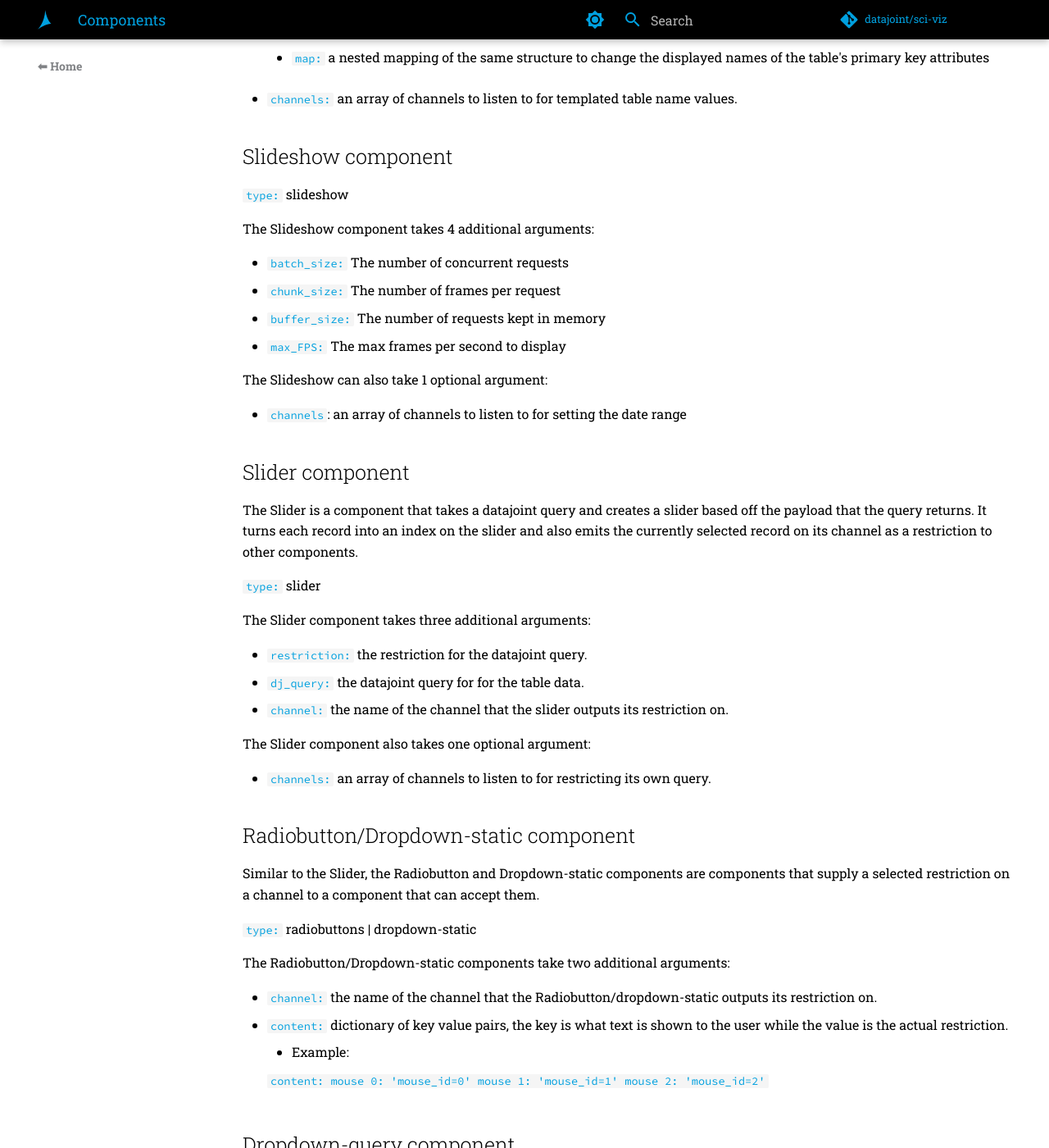
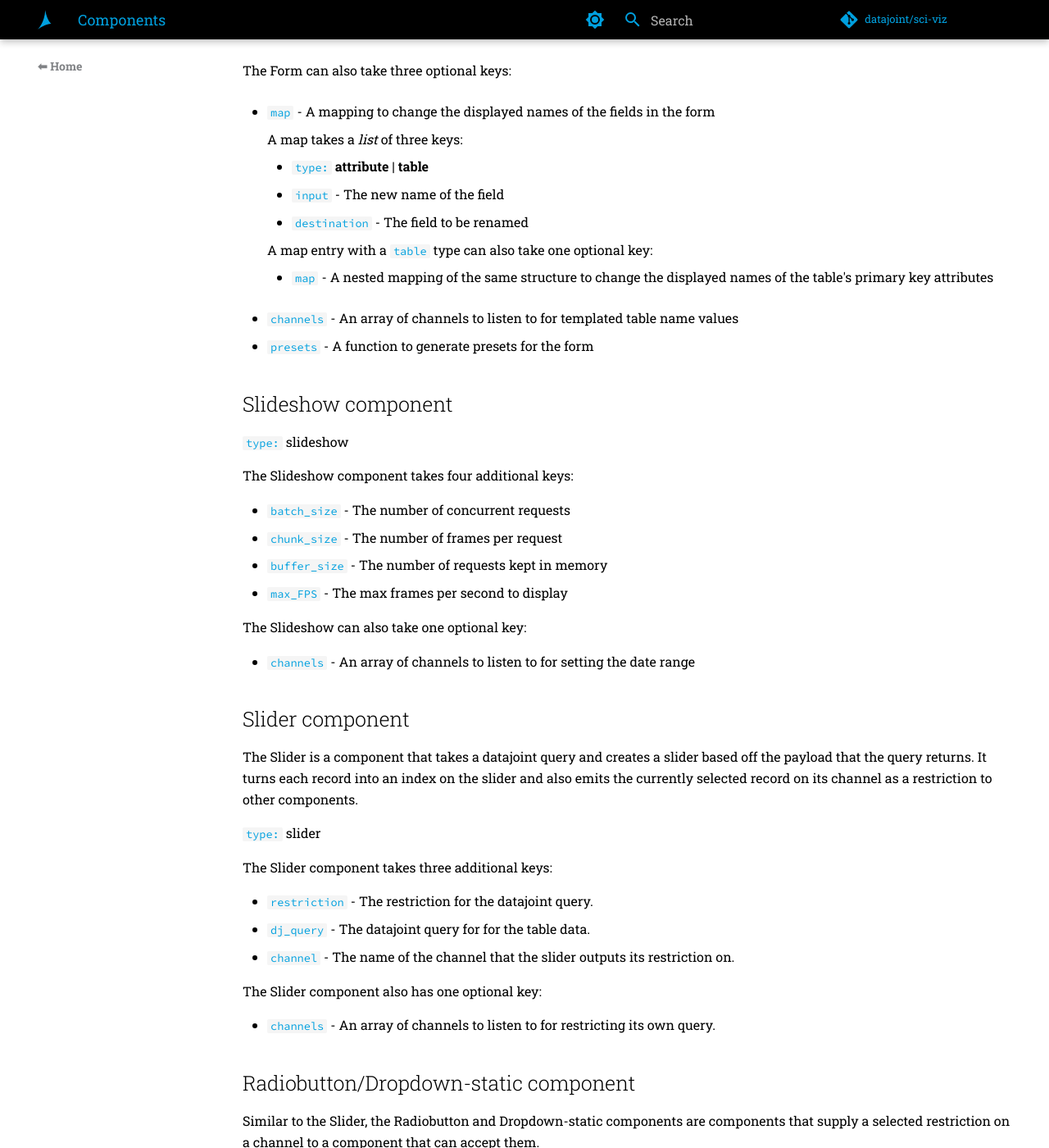
Before and after one commit to datajoint/sci-viz, an MkDocs documentation site: the page built from docs/src/concepts/components.md, in a window 1280 px wide and 1400 px high, scrolled down 2957 px. Shown: the whole window at 82% size. Built offline with MkDocs 1.6.1 and Material for MkDocs 9.7.7, drawn with Linux system fonts in a browser that asks for light colours; comment, search, counter and statistics services are not loaded; the version menu is left out; some of the changed text lies outside the part shown.

Commit message:
clean up docs

````diff
--- a/docs/src/concepts/components.md
+++ b/docs/src/concepts/components.md
@@ -1,23 +1,30 @@
 # Components
 
-All components need minimally these fields:
+All component objects consist of these six keys:
 
-- `type:` indicates the type of component you are trying to generate
-- `route:` the backend route for the rest api query, must start with a `/`
+- `type` - The type of component to generate
+- `route` - The backend route for the rest api query, must start with a `/`
   - Note: the markdown component does not require a route
-- `x:` x position on the grid starting at 0
-- `y:` y position on the grid starting at 0
-- `height:` the amount of grid squares tall a component can be, minimum 1
-- `width:` the amount of grid square wide a compoentnt can be, minimum 1
+- `x` - The x position on the grid starting at 0
+- `y` - The y position on the grid starting at 0
+- `height` - The amount of grid cells tall a component can be, minimum 1
+- `width` - The amount of grid cells wide a component can be, minimum 1
 
 ## Table component
 
 `type:` table
 
-The Table component takes a two additional fields:
+The Table component takes two additional keys:
 
-- `restriction:` the restriction for the datajoint query
-- `dj_query:` the datajoint query for for the table data
+- `restriction` - The restriction for the datajoint query
+- `dj_query` - The datajoint query for the table data
+
+The Table component also has four optional keys:
+
+- `link?` - The route of the hidden page to link selected rows to
+- `channel?` - The name of the component's channel
+- `channels?` - The list of channels to listen to
+- `page_size_default?` - The default page size in number of rows
 
 If setup correctly the component will render the result of the query in a table that supports paging, sorting, and filtering.
 
@@ -46,23 +53,27 @@ In the example we do a join of two tables and then do a projection where we crea
 
 `type:` markdown
 
-The Markdown component takes one additional field:
+The Markdown component takes one additional key:
 
 - `text: |`
-  - underneath the `|` operator you can place any markdown text block that you want.
+  - underneath the `|` operator you can place any markdown text block that you want
+
+The Markdown component also has one optional key:
+
+- `image_route?` - The route to the image to use as a background
 
 ## Plot component from stored Plotly JSON
 
 `type:` plot:plotly:stored_json
 
-The Plot component takes two additional arguments:
+The Plot component takes two additional keys:
 
-- `restriction:` the restriction for the datajoint query
-- `dj_query:` the datajoint query for for the table data.
+- `restriction` - The restriction for the datajoint query
+- `dj_query` - The datajoint query for for the table data
 
-The Plot component also takes one optional argument:
+The Plot component also has one optional key:
 
-- `channels:` an array of channels to listen to for additional restrictions from other components (slider, dropdown, ect.)
+- `channels` - An array of channels to listen to for additional restrictions from other components (slider, dropdown, ect.)
 
 Additionally for the plot to render properly the result of your query must be a single entry with one element that is a plotly JSON.
 An easy way to do this is to set the `fetch_args=[]` in your `dj_query` to be only the column that contains a plotly JSON and additionaly set your restriction to be the index of the plot you are looking for
@@ -71,10 +82,10 @@ An easy way to do this is to set the `fetch_args=[]` in your `dj_query` to be on
 
 `type:` metadata
 
-The Metadata component takes two additional arguments:
+The Metadata component takes two additional keys:
 
-- `restriction:` the restriction for the datajoint query
-- `dj_query:` the datajoint query for for the table data.
+- `restriction` - The restriction for the datajoint query
+- `dj_query` - The datajoint query for for the table data.
 
 Additionally the metadata component only takes a single row from a table as its input so the `dj_query` and `restriction` need to be properly set to produce a single record. This component is not very useful by itself but when combined with other components as part of a template in a `Dynamic grid` it can provide useful information on what the other components are showing.
 
@@ -82,10 +93,10 @@ Additionally the metadata component only takes a single row from a table as its
 
 `type:` file:image:attach
 
-The Image component takes two additional arguments:
+The Image component takes two additional keys:
 
-- `restriction:` the restriction for the datajoint query
-- `dj_query:` the datajoint query for for the table data.
+- `restriction` - The restriction for the datajoint query
+- `dj_query` - The datajoint query for for the table data.
 
 Additionally the image that you want to display needs to be stored as a datajoint [attach](https://docs.datajoint.org/python/definition/06.5-External-Data.html?highlight=attach) attribute type and your query should produce only one record with one column which is the column where the image is stored.
 
@@ -93,41 +104,42 @@ Additionally the image that you want to display needs to be stored as a datajoin
 
 `type:` form
 
-The Form component takes 1 additional argument:
+The Form component takes one additional key:
 
-- `tables:` the list of tables in "`schema.table`" format to insert into
+- `tables` - The list of tables in "`schema.table`" format to insert into
   - Table names can be templated, either fully or partially, using the `'{keyword}'` format. This keyword can then be assigned a value by an emitter component as a query parameter.
 
-The Form can also take 2 optional arguments:
+The Form can also take three optional keys:
 
-- `map:` a mapping to change the displayed names of the fields in the form
+- `map` - A mapping to change the displayed names of the fields in the form
 
-  A map takes a _list_ of 3 arguments:
+  A map takes a _list_ of three keys:
 
-  - `type:` attribute | table
-  - `input:` the new name of the field
-  - `destination:` the field to be renamed
+  - `type:` **attribute** | **table**
+  - `input` - The new name of the field
+  - `destination` - The field to be renamed
 
-  A map entry with a `table` type can also take 1 optional argument:
+  A map entry with a `table` type can also take one optional key:
 
-  - `map:` a nested mapping of the same structure to change the displayed names of the table's primary key attributes
+  - `map` - A nested mapping of the same structure to change the displayed names of the table's primary key attributes
 
-- `channels:` an array of channels to listen to for templated table name values.
+- `channels` - An array of channels to listen to for templated table name values
+- `presets` - A function to generate presets for the form
 
 ## Slideshow component
 
 `type:` slideshow
 
-The Slideshow component takes 4 additional arguments:
+The Slideshow component takes four additional keys:
 
-- `batch_size:` The number of concurrent requests
-- `chunk_size:` The number of frames per request
-- `buffer_size:` The number of requests kept in memory
-- `max_FPS:` The max frames per second to display
+- `batch_size` - The number of concurrent requests
+- `chunk_size` - The number of frames per request
+- `buffer_size` - The number of requests kept in memory
+- `max_FPS` - The max frames per second to display
 
-The Slideshow can also take 1 optional argument:
+The Slideshow can also take one optional key:
 
-- `channels`: an array of channels to listen to for setting the date range
+- `channels` - An array of channels to listen to for setting the date range
 
 
 ## Slider component
@@ -136,15 +148,15 @@ The Slider is a component that takes a datajoint query and creates a slider base
 
 `type:` slider
 
-The Slider component takes three additional arguments:
+The Slider component takes three additional keys:
 
-- `restriction:` the restriction for the datajoint query.
-- `dj_query:` the datajoint query for for the table data.
-- `channel:` the name of the channel that the slider outputs its restriction on.
+- `restriction` - The restriction for the datajoint query.
+- `dj_query` - The datajoint query for for the table data.
+- `channel` - The name of the channel that the slider outputs its restriction on.
 
-The Slider component also takes one optional argument:
+The Slider component also has one optional key:
 
-- `channels:` an array of channels to listen to for restricting its own query.
+- `channels` - An array of channels to listen to for restricting its own query.
 
 ## Radiobutton/Dropdown-static component
 
@@ -152,11 +164,10 @@ Similar to the Slider, the Radiobutton and Dropdown-static components are compon
 
 `type:` radiobuttons | dropdown-static
 
-The Radiobutton/Dropdown-static components take two additional arguments:
+The Radiobutton/Dropdown-static components takes two additional keys:
 
-- `channel:` the name of the channel that the Radiobutton/dropdown-static outputs its restriction on.
-- `content:` dictionary of key value pairs, the key is what text is shown to the user while the value is the actual restriction.
-
+- `channel` - The name of the channel that the Radiobutton/dropdown-static outputs its restriction on.
+- `content` - A dictionary of key value pairs, the key is what text is shown to the user while the value is the actual restriction.
   - Example:
 
   ```
@@ -172,11 +183,11 @@ The Dropdown-query component is the same as the slider component except it only
 
 `type:` dropdown-query
 
-The Dropdown-query component takes three additional arguments:
+The Dropdown-query component takes three additional keys:
 
-- `restriction:` the restriction for the datajoint query.
-- `dj_query:` the datajoint query for for the table data.
-- `channel:` the name of the channel that the slider outputs its restriction on.
+- `restriction` - The restriction for the datajoint query.
+- `dj_query` - The datajoint query for for the table data.
+- `channel` - The name of the channel that the slider outputs its restriction on.
 
 ## Date-Range-Picker component
 
@@ -184,6 +195,6 @@ The Date-Range-Picker component emits a `startTime` and `endTime` datetime value
 
 `type:` daterangepicker
 
-The Date-Range-Picker takes 1 additional argument:
+The Date-Range-Picker takes one additional key:
 
-- `channel:` the name of the channel that the date range picker outputs its restriction on.
+- `channel` - The name of the channel that the date range picker outputs its restriction on.
````
Also changed, not shown: docs/src/concepts/grids.md (+18 -33 lines), docs/src/concepts/pages.md (+6 -15 lines), docs/src/concepts/spec_sheet.md (+22 -49 lines).
